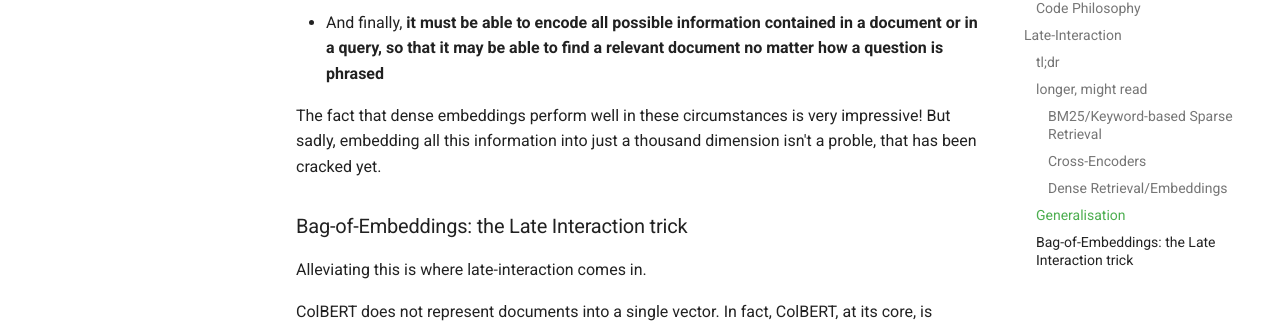
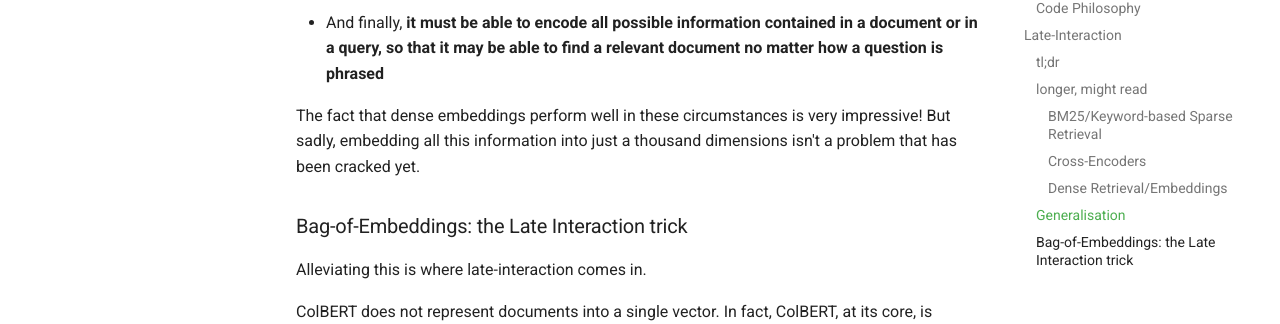
Before and after one commit to AnswerDotAI/RAGatouille, an MkDocs documentation site: the page built from docs/index.md, in a window 1280 px wide and 900 px high, scrolled down 3513 px. Shown: the part 154-478 px from the top of the window. Built offline with MkDocs 1.6.1 and Material for MkDocs 9.7.7, drawn with Linux system fonts in a browser that asks for light colours; comment, search, counter and statistics services are not loaded.

Commit message:
chore: fix typeo in docs

```diff
--- a/docs/index.md
+++ b/docs/index.md
@@ -94,7 +94,7 @@ This is not a slight on them, it's actually very logical! If you think about it:
 - Then, **these vectors must be able to represent your documents and your users' query, that it has never seen, in the same way that it has learned to represent its training data**.
 - And finally, **it must be able to encode all possible information contained in a document or in a query, so that it may be able to find a relevant document no matter how a question is phrased**
 
-The fact that dense embeddings perform well in these circumstances is very impressive! But sadly, embedding all this information into just a thousand dimension isn't a proble, that has been cracked yet.
+The fact that dense embeddings perform well in these circumstances is very impressive! But sadly, embedding all this information into just a thousand dimensions isn't a problem that has been cracked yet.
 
 ### Bag-of-Embeddings: the Late Interaction trick
 
```
